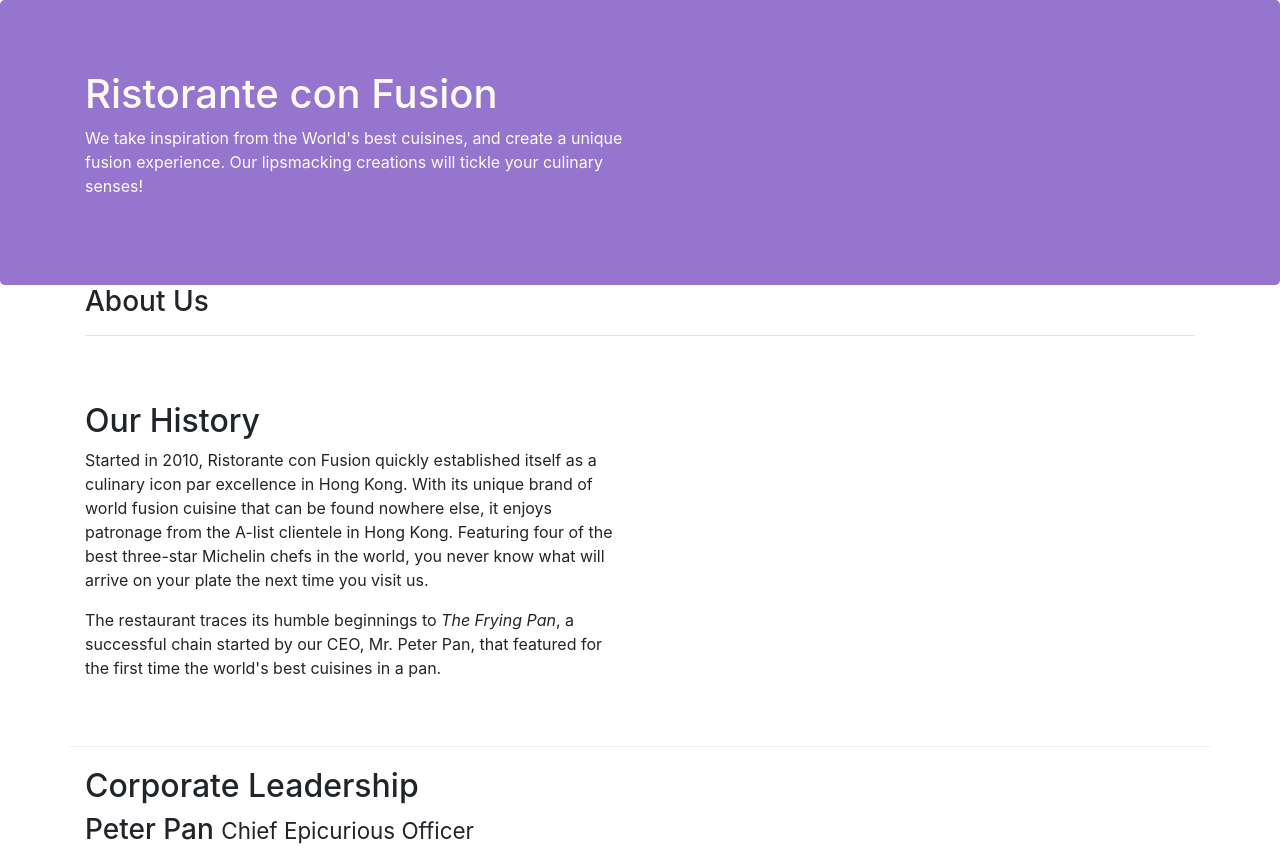
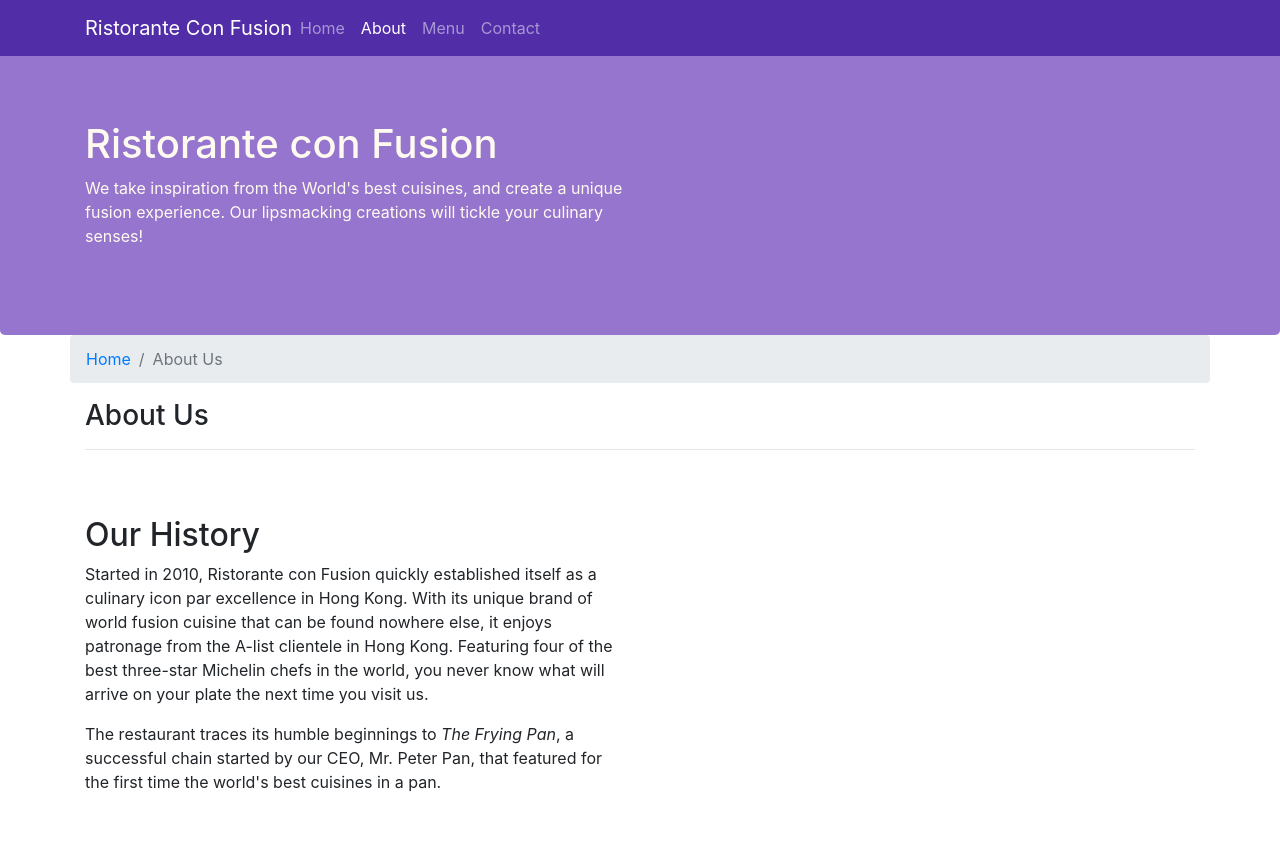
Before and after one commit to utkarshmehta/umehta.githhub.io, a website: page aboutus.html in a window 1280 px wide. Shown: the top 850 px of the page. Drawn offline with nearby package versions, Linux system fonts and the light colour scheme.

Commit message:
add navbar and breadcrumbs

```diff
--- a/aboutus.html
+++ b/aboutus.html
@@ -19,6 +19,32 @@
   </head>
 
   <body>
+    <nav class="navbar navbar-dark navbar-expand-sm fixed-top">
+      <div class="container">
+        <button
+          class="navbar-toggler"
+          type="button"
+          data-toggle="collapse"
+          data-target="#Navbar"
+        >
+          <span class="navbar-toggler-icon"></span>
+        </button>
+        <a class="navbar-brand mr-auto" href="/index.html">Ristorante Con Fusion</a>
+        <div class="collapse navbar-collapse" id="Navbar">
+          <ul class="navbar-nav mr-auto">
+            <li class="nav-item">
+              <a class="nav-link" href="/index.html">Home</a>
+            </li>
+            <li class="nav-item active">
+              <a class="nav-link" href="./aboutus.html">About</a>
+            </li>
+            <li class="nav-item"><a class="nav-link" href="#">Menu</a></li>
+            <li class="nav-item"><a class="nav-link" href="#">Contact</a></li>
+          </ul>
+        </div>
+      </div>
+    </nav>
+
     <header class="jumbotron">
       <div class="container">
         <div class="row row-header">
@@ -37,6 +63,10 @@
 
     <div class="container">
       <div class="row">
+        <ol class="col-12 breadcrumb">
+          <li class="breadcrumb-item"><a href="./index.html">Home</a></li>
+          <li class="breadcrumb-item active">About Us</a></li>
+        </ol>
         <div class="col-12 col-sm-12">
           <h3>About Us</h3>
           <hr />
--- a/css/aboutus.css
+++ b/css/aboutus.css
@@ -22,6 +22,16 @@
     border-bottom: 1px ridge;
     min-width: 400px;
 }
+
 .corporate-content {
     padding-top: 20px;
 }
+
+.navbar-dark {
+    background-color: #512DA8;
+}
+
+body{
+    padding: 50px 0px 0px 0px;
+    z-index: 0;
+}
--- a/css/styles.css
+++ b/css/styles.css
@@ -28,3 +28,12 @@
     margin: 0px;
     color: #0f0f0f;
 }
+
+body{
+    padding: 50px 0px 0px 0px;
+    z-index: 0;
+}
+
+.navbar-dark {
+    background-color: #512DA8;
+}
```
Also changed, not shown: index.html (+31 -2 lines).
